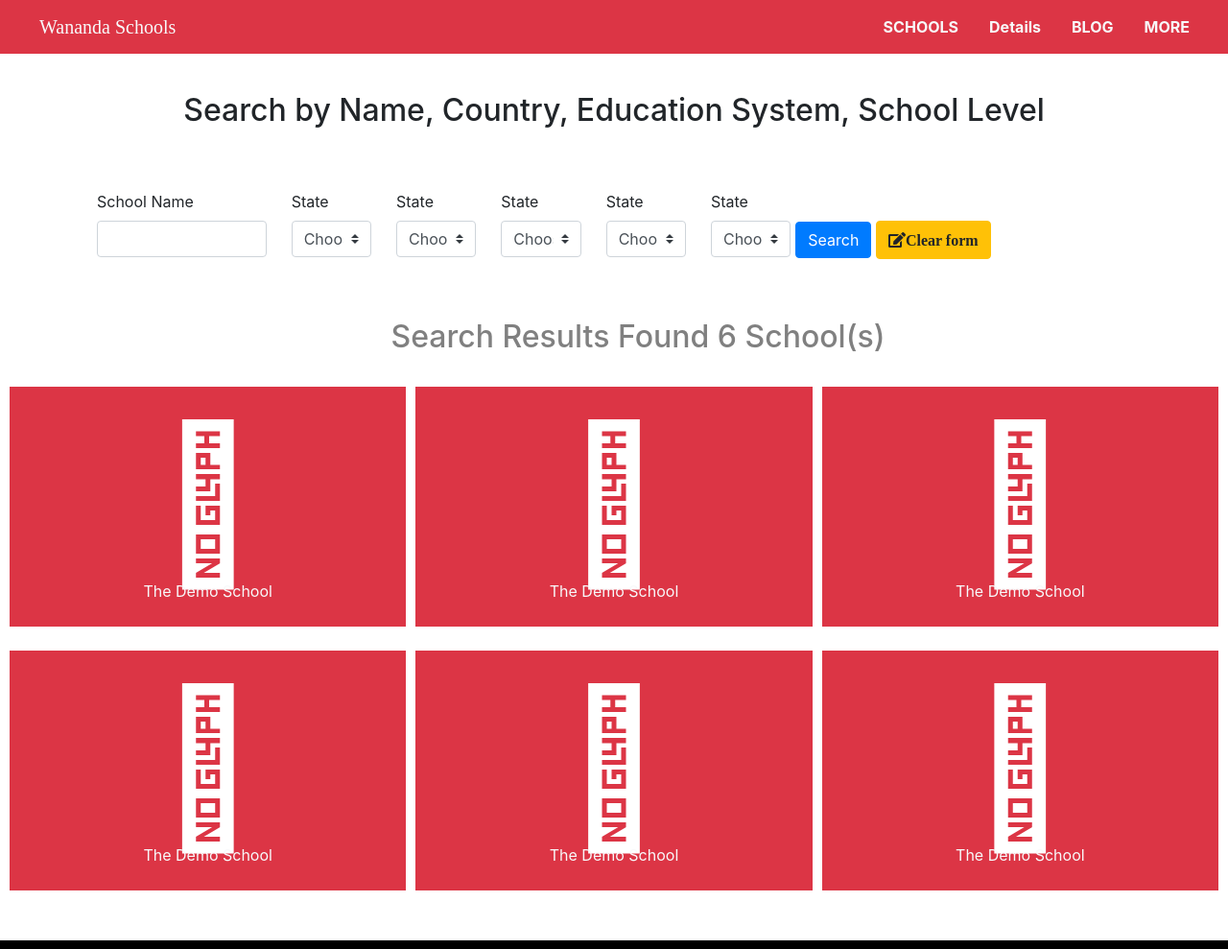
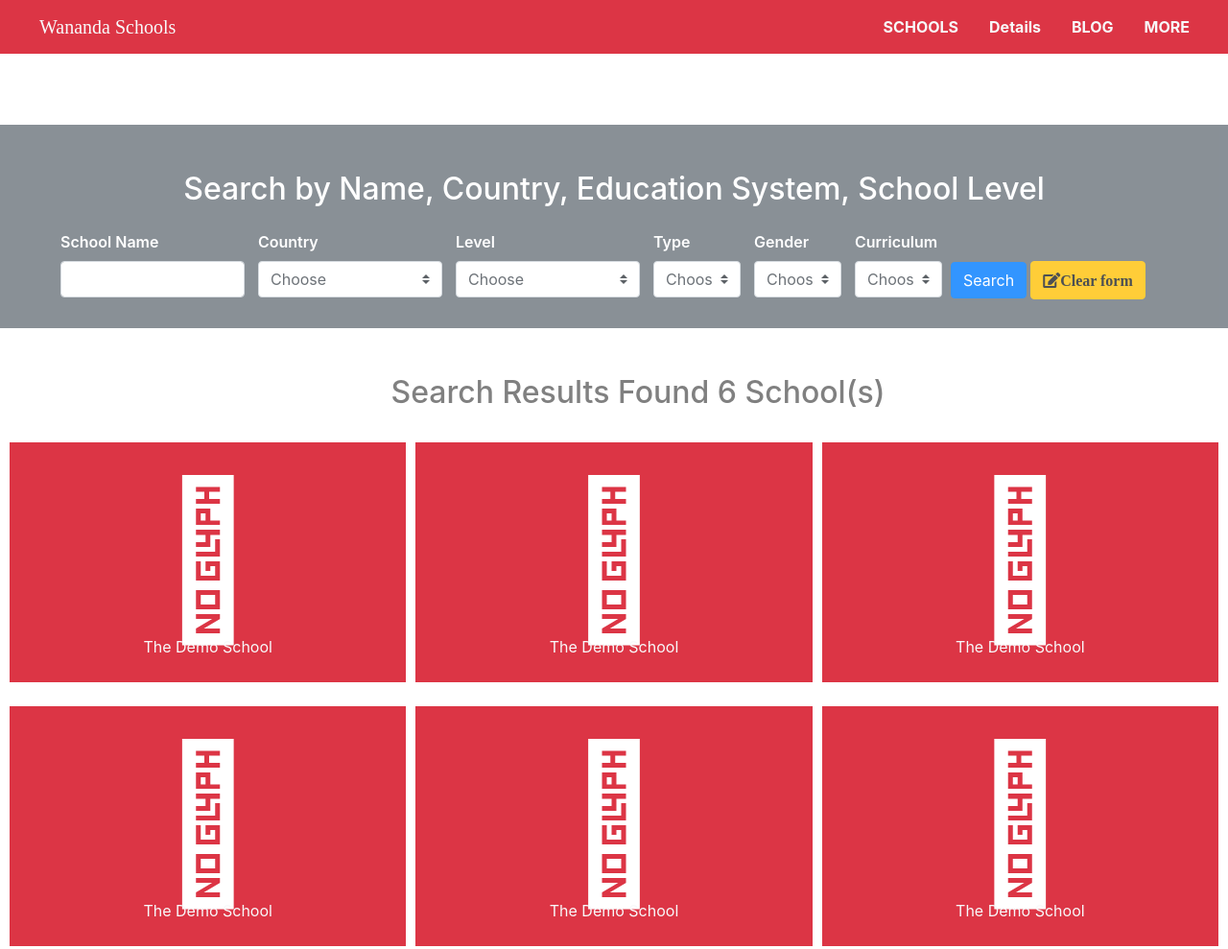
Before and after one commit to bmuhamood/Potashule-Solo-Project, a plain HTML site: page results.html in a window 1280 px wide. Shown: the top 989 px of the page at 96% size. Drawn offline with nearby package versions, Linux system fonts and the light colour scheme.

Commit message:
Fixed all issues

```diff
--- a/results.html
+++ b/results.html
@@ -39,60 +39,58 @@
             </nav>
       </header>
 
-      <section class="container">
-        <h2 class="search-page-title text-center .txt-ssr mt-5 pt-5">Search by Name, Country, Education System, School Level</h2>
-        <form class="needs-validation mt-5">
+      <section class="container-fluid bg-secondary cont-sec">
+        <h2 class="search-page-title text-center .txt-ssr pt-5">Search by Name, Country, Education System, School Level</h2>
+        <form class="needs-validation pl-5">
         <div class="form-row">
-          <div class="col-md-2 mb-3 ml-3 mt-3">
+          <div class="col-md-2 col-12 mr-1 mt-3">
             <label for="validationTooltip01">School Name</label>
-            <input type="text" class="form-control" id="validationTooltip01">
+            <input type="text" class="form-control">
           </div>
-          <div class="col-md-1 mb-3 ml-3 mt-3">
-            <label for="validationTooltip04">State</label>
-            <select class="custom-select" id="validationTooltip04">
-              <option selected disabled value="">ChooseKampala</option>
-              <option>Kampala</option>
+          <div class="col-md-2 col-12 mr-1 mt-3">
+            <label for="validationTooltip04">Country</label>
+            <select class="custom-select">
+              <option selected disabled value="">Choose</option>
+              <option>Uganda</option>
               <option>Wakiso</option>
               <option>Kampala</option>
             </select>
 
           </div>
-          <div class="col-md-1 mb-3 ml-3 mt-3 ">
-            <label for="validationTooltip04">State</label>
-            <select class="custom-select" id="validationTooltip04">
-              <option selected disabled value="">ChooseKampala</option>
-              <option>Kampala</option>
-              <option>Kampala</option>
-              <option>Kampala</option>
-              <option>Kampala</option>
+          <div class="col-md-2 mr-1 mt-3 ">
+            <label for="validationTooltip04">Level</label>
+            <select class="custom-select">
+              <option selected disabled value="">Choose</option>
+              <option>Kindergarten</option>
+              <option>Primary</option>
+              <option>Secondary</option>
+              <option>University</option>
             </select>
 
           </div>
-          <div class="col-md-1 mb-3 ml-3 mt-3">
-            <label for="validationTooltip04">State</label>
-            <select class="custom-select" id="validationTooltip04">
-              <option selected disabled value="">ChooseKampala</option>
-              <option>Kampala</option>
-              <option>Kampala</option>
-              <option>Kampala</option>
-              <option>Kampala</option>
+          <div class="col-md-1 mr-1 mt-3 ">
+            <label for="validationTooltip04">Type</label>
+            <select class="custom-select">
+              <option selected disabled value="">Choose</option>
+              <option>Type1</option>
+              <option>Type2</option>
+              <option>Type3</option>
+              <option>Type4</option>
             </select>
           </div>
 
-          <div class="col-md-1 mb-3 ml-3 mt-3">
-            <label for="validationTooltip04">State</label>
-            <select class="custom-select" id="validationTooltip04">
-              <option selected disabled value="">ChooseKampala</option>
-              <option>Kampala</option>
-              <option>Kampala</option>
-              <option>Kampala</option>
-              <option>Kampala</option>
+          <div class="col-md-1 mr-1 mt-3">
+            <label for="validationTooltip04">Gender</label>
+            <select class="custom-select">
+              <option selected disabled value="">Choose</option>
+              <option>Male</option>
+              <option>Female</option>
             </select>
           </div>
-          <div class="col-md-1 mb-3 ml-3 mt-3">
-            <label for="validationTooltip04">State</label>
-            <select class="custom-select" id="validationTooltip04">
-              <option selected disabled value="">ChooseKampala</option>
+          <div class="col-md-1 mr-1 mt-3">
+            <label for="validationTooltip04">Curriculum</label>
+            <select class="custom-select">
+              <option selected disabled value="">Choose</option>
               <option>Kampala</option>
               <option>Kampala</option>
               <option>Kampala</option>
--- a/style.css
+++ b/style.css
@@ -29,6 +29,15 @@
   background: #000;
   opacity: .7;
   position: absolute;
+}
+
+.cont-sec {
+  margin-top: 130px;
+  opacity: .8;
+  font-weight: 600;
+  color: white;
+  margin-bottom: auto;
+  padding-bottom: 30px;
 }
 
 .header-text {
@@ -181,7 +190,6 @@
 .results-head {
   margin-top: 100px;
   background-color: grey;
-  /* width: 100%; */
   height: 250px;
 }
 
```
Also changed, not shown: 1 other file.
